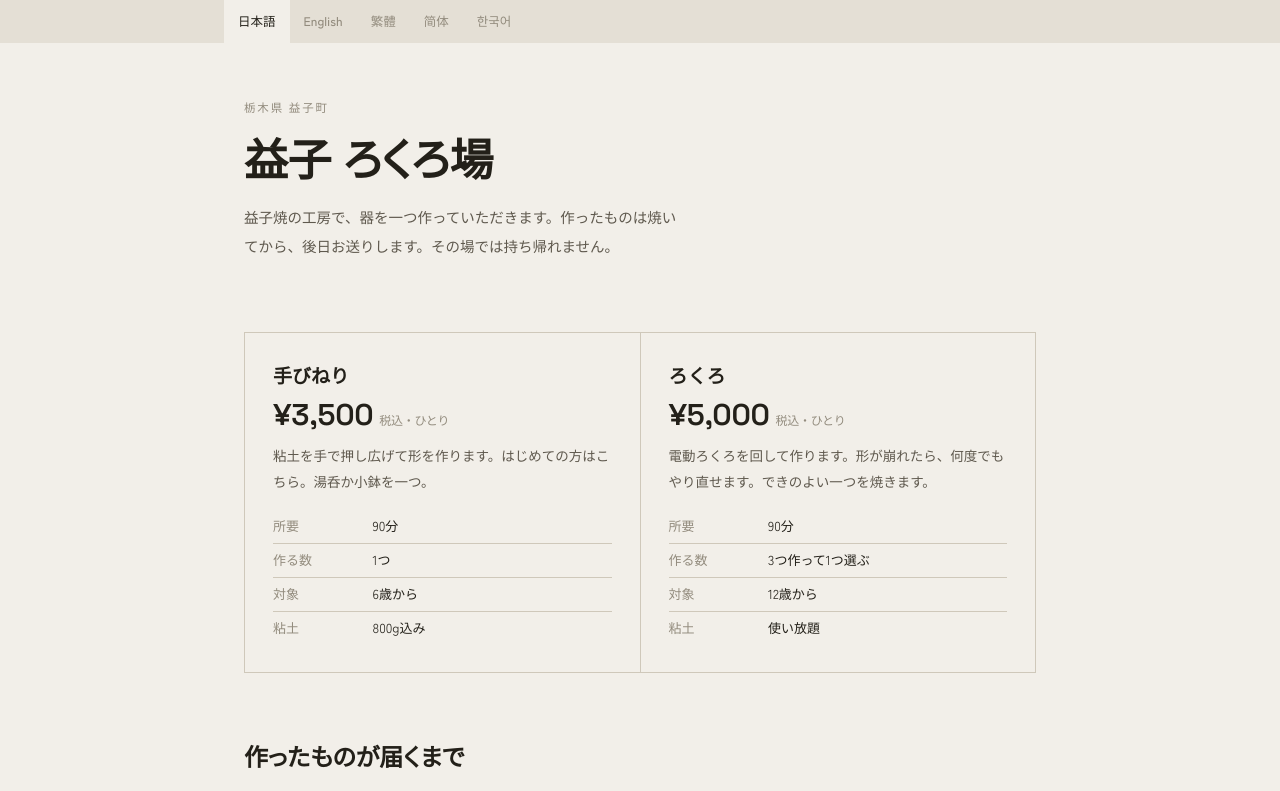
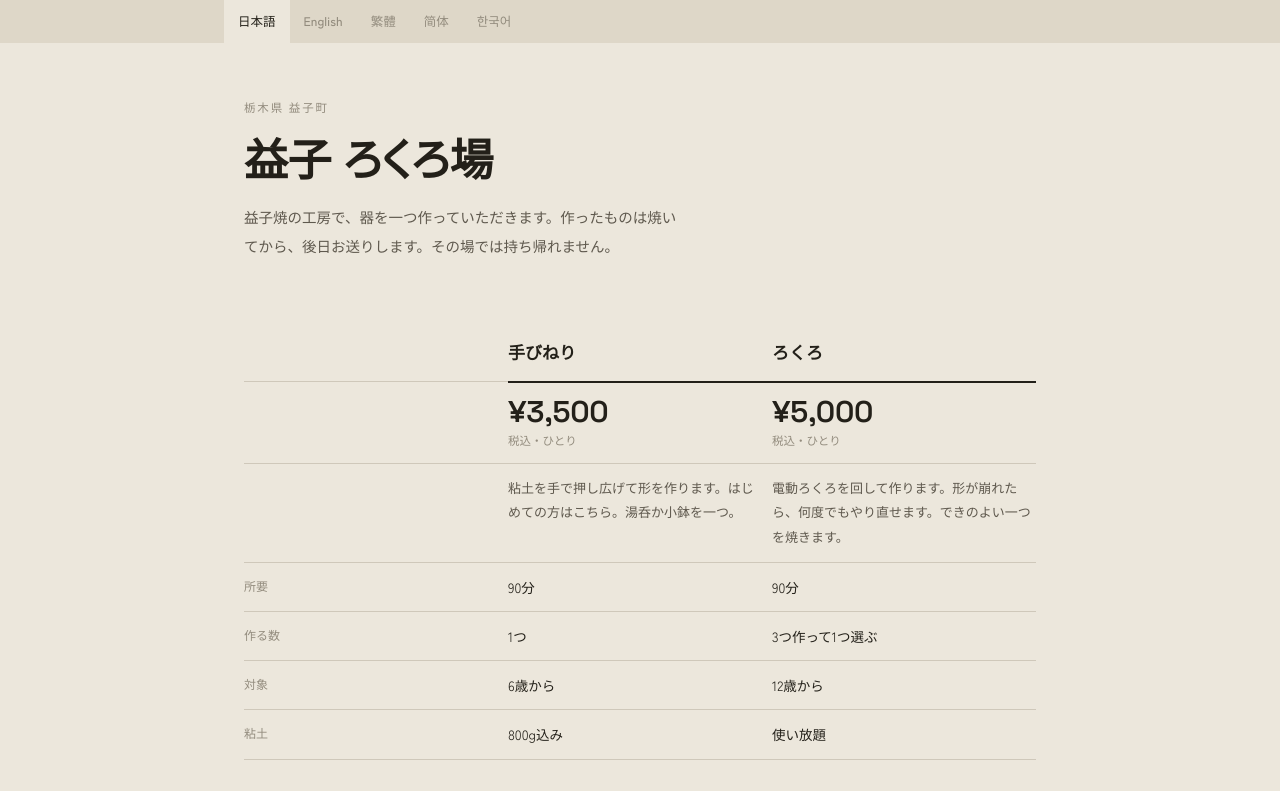
Before and after one commit to yama-x-yama/yamayama-web, a plain HTML site: page site/inbound/demo/pottery-class/index.html in a window 1280 px wide. Shown: the top 791 px of the page. Drawn offline with Linux system fonts and the light colour scheme.

Commit message:
陶芸デモ：2枚のカードをやめ、1枚の対照表にする
6ページのCSSを機械的に数えたところ、残っていた型は2つだけだった。
- 陶芸だけが「均等なカードグリッド」（2枚並び）
- 陶芸と器店の地の色が近く（#f2efe9 と #f7f6f3）、離れて見ると似る

直したこと：
- プランをカード2枚から、項目を行・プランを列にした1枚の表に。
  「1つ」対「3つ作って1つ選ぶ」「6歳から」対「12歳から」が
  横に並んで読めるようになり、比較という目的にも合う
- 地の色を #ece7dc に寄せ、器店と離した

機械的な検査の結果（6ページ共通）：
- border-radius（丸ボタンを除く）0件
- text-align:center 0件
- @keyframes は名前も中身もページごとに別。同一 fade-up の使い回しなし

Co-Authored-By: Claude Opus 5 <noreply@anthropic.com>

```diff
--- a/site/inbound/demo/pottery-class/index.html
+++ b/site/inbound/demo/pottery-class/index.html
@@ -16,8 +16,8 @@
    いちばん効くのは、作ったものがいつ手に届くかの図。ここだけ図版にして大きく出す。
    色は生の粘土の灰と窯の火の色。火の色は焼成の図にだけ使う。 */
 :root{
-  --clay:#f2efe9;
-  --clay-d:#e4dfd5;
+  --clay:#ece7dc;
+  --clay-d:#ded7c8;
   --ink:#232019;
   --ink-2:#5f594e;
   --ink-3:#938c7e;
@@ -51,19 +51,25 @@ body::before{content:"";position:fixed;inset:0 0 auto;height:env(safe-area-inset
   font-feature-settings:"palt"}
 .sub{margin:16px 0 0;max-width:30em;font-size:14.5px;line-height:2;color:var(--ink-2)}
 
-/* 二つのプランを並べて比べる。これがこのページの本体 */
-.plans{display:grid;grid-template-columns:repeat(auto-fit,minmax(min(100%,15rem),1fr));gap:1px;
-  margin:clamp(26px,6vw,38px) 0 0;background:var(--rule);border:1px solid var(--rule)}
-.pl{background:var(--clay);padding:clamp(20px,4.6vw,28px)}
-.pl-n{margin:0;font-size:19px;font-weight:700;line-height:1.5}
-.pl-y{margin:10px 0 0;font:600 30px/1 var(--f-gro);letter-spacing:-.01em}
-.pl-y span{font-family:var(--f-jp);font-size:12px;font-weight:400;color:var(--ink-3);margin-left:6px}
-.pl-b{margin:12px 0 0;font-size:13.5px;line-height:1.95;color:var(--ink-2)}
-.pl-s{margin:16px 0 0;padding:0;list-style:none;font-size:13px;line-height:1.9}
-.pl-s li{display:grid;grid-template-columns:5.6rem minmax(0,1fr);gap:0 10px;padding:4px 0;
-  border-top:1px solid var(--rule)}
-.pl-s li:first-child{border-top:0}
-.pl-s b{font-weight:400;color:var(--ink-3)}
+/* 二つのプランは、カードを二枚並べるのではなく一枚の対照表にする。
+   見るべきは差であって、箱ではない */
+.ptable{width:100%;margin:clamp(24px,5.6vw,34px) 0 0;border-collapse:collapse;
+  table-layout:fixed;font-size:13.5px}
+.ptable th,.ptable td{padding:clamp(9px,2.2vw,12px) 0;border-bottom:1px solid var(--rule);
+  text-align:left;vertical-align:top;line-height:1.8}
+.ptable th[scope="col"]{padding-bottom:clamp(12px,2.8vw,16px);border-bottom:2px solid var(--ink);
+  font-size:17px;font-weight:700;line-height:1.45}
+.ptable th[scope="row"]{width:4.6rem;padding-right:10px;font-size:12px;font-weight:400;
+  color:var(--ink-3);white-space:nowrap}
+.ptable td{padding-right:14px}
+.ptable td:last-child{padding-right:0}
+.ptable .yen{font:600 clamp(23px,6.4vw,30px)/1.1 var(--f-gro);letter-spacing:-.01em;display:block}
+.ptable .per{display:block;margin-top:3px;font-size:11.5px;line-height:1.7;color:var(--ink-3)}
+.ptable .lead{font-size:13px;line-height:1.9;color:var(--ink-2)}
+@media (max-width:430px){
+  .ptable th[scope="row"]{width:3.9rem;font-size:11.5px}
+  .ptable{font-size:12.5px}
+}
 
 .sec{margin-top:clamp(40px,9vw,64px)}
 .sec h2{margin:0 0 clamp(14px,3.2vw,20px);font-size:clamp(19px,4.6vw,24px);font-weight:700;
@@ -147,7 +153,7 @@ body::before{content:"";position:fixed;inset:0 0 auto;height:env(safe-area-inset
   <main>
 
     <section>
-      <div class="plans" id="plans"></div>
+      <table class="ptable" id="ptable"></table>
     </section>
 
     <section class="sec">
@@ -413,24 +419,36 @@ function rich(node,s){
 }
 
 function build(t){
-  const pl=document.getElementById("plans"); pl.textContent="";
+  /* プランの対照表。左に項目名、右に2つのプランを並べる */
+  const tb=document.getElementById("ptable"); tb.textContent="";
+  const head=document.createElement("thead"), hr=document.createElement("tr");
+  hr.appendChild(el("td"));
+  for(const p of PLANS){ const th=el("th",null,t[p.id]); th.scope="col"; hr.appendChild(th); }
+  head.appendChild(hr); tb.appendChild(head);
+
+  const tbody=document.createElement("tbody");
+  const money=document.createElement("tr");
+  money.appendChild(el("td"));
   for(const p of PLANS){
-    const d=el("div","pl");
-    d.appendChild(el("h3","pl-n",t[p.id]));
-    const y=el("p","pl-y","¥"+p.y);
-    y.appendChild(el("span",null,t.unit));
-    d.appendChild(y);
-    d.appendChild(el("p","pl-b",t[p.id+"_b"]));
-    const ul=el("ul","pl-s");
-    for(let i=1;i<=4;i++){
-      const li=el("li");
-      li.appendChild(el("b",null,t[p.id+"_s"+i]));
-      li.appendChild(el("span",null,t[p.id+"_s"+i+"v"]));
-      ul.appendChild(li);
-    }
-    d.appendChild(ul);
-    pl.appendChild(d);
+    const td=document.createElement("td");
+    td.appendChild(el("span","yen","¥"+p.y));
+    td.appendChild(el("span","per",t.unit));
+    money.appendChild(td);
   }
+  tbody.appendChild(money);
+
+  const lead=document.createElement("tr");
+  lead.appendChild(el("td"));
+  for(const p of PLANS) lead.appendChild(el("td","lead",t[p.id+"_b"]));
+  tbody.appendChild(lead);
+
+  for(let i=1;i<=4;i++){
+    const tr=document.createElement("tr");
+    const th=el("th",null,t[PLANS[0].id+"_s"+i]); th.scope="row"; tr.appendChild(th);
+    for(const p of PLANS) tr.appendChild(el("td",null,t[p.id+"_s"+i+"v"]));
+    tbody.appendChild(tr);
+  }
+  tb.appendChild(tbody);
 
   const fl=document.getElementById("flow"); fl.textContent="";
   for(const f of FLOW){
```
